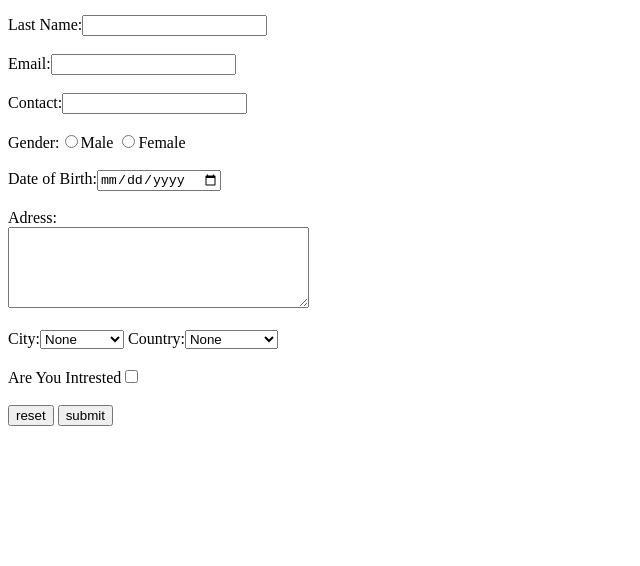
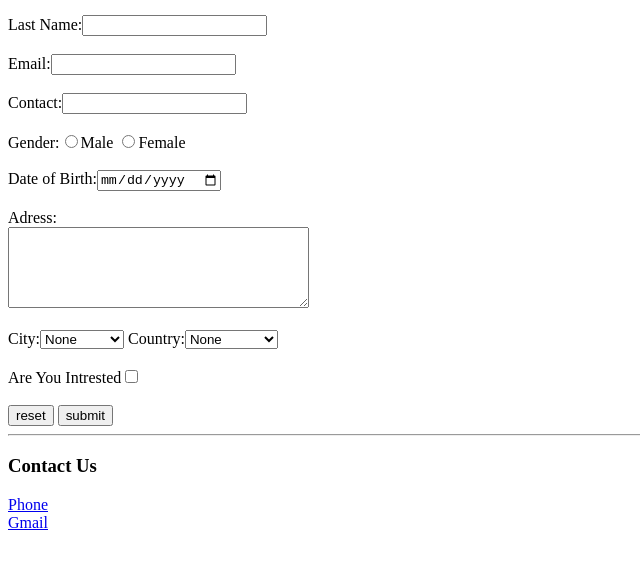
Before and after one commit to rehan512006/Copy, a plain HTML site: page pages.html in a window 1280 px wide. Shown: the part 104-670 px from the top of the page, without its empty margins (0-640 px from the left). Drawn offline with Linux system fonts and the light colour scheme.

Commit message:
My new Work

```diff
--- a/pages.html
+++ b/pages.html
@@ -70,6 +70,11 @@
             <input type="submit" value="submit">
         </div>
     </form>
+    <hr>
+    <h3>Contact Us</h3>
+    <a href="03418566872">Phone</a>
+    <br>
+    <a href="eng.muhammadrehanansari@gmail.com">Gmail</a>
 
 </body>
 
```
